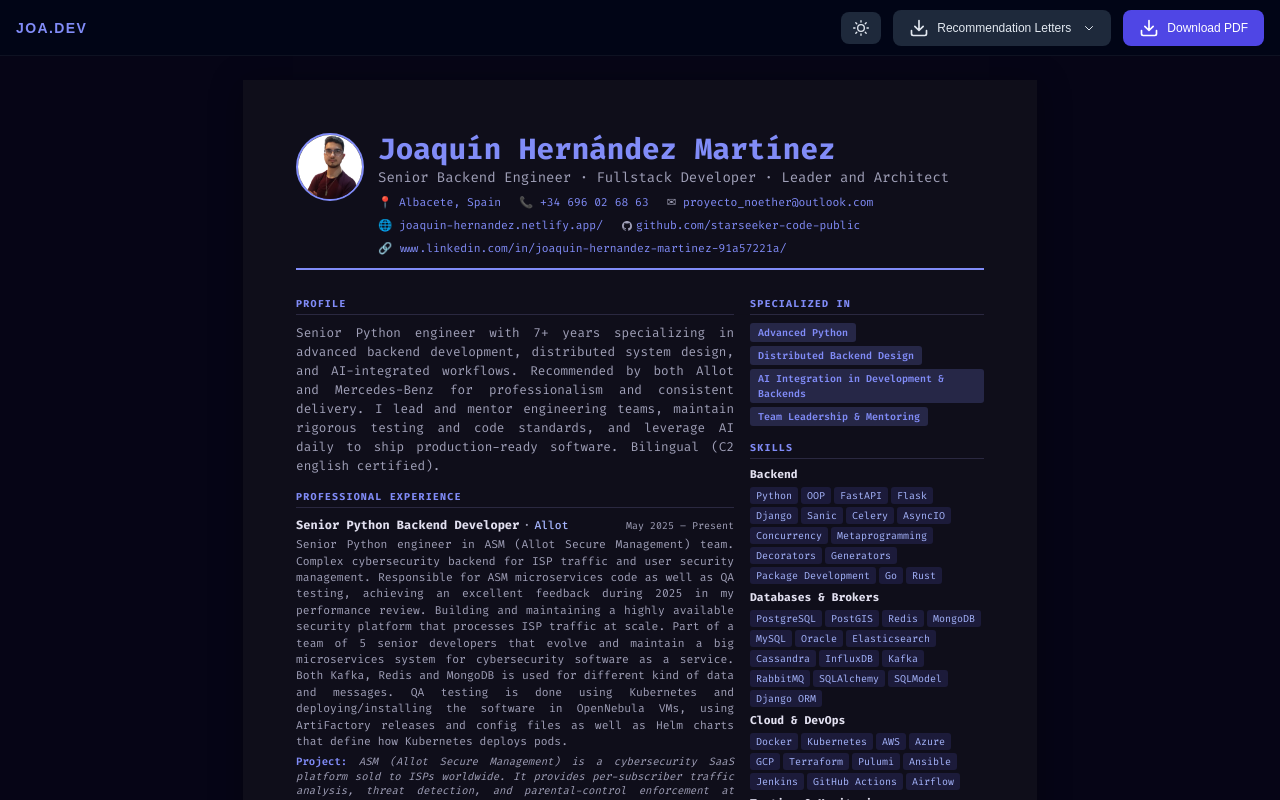
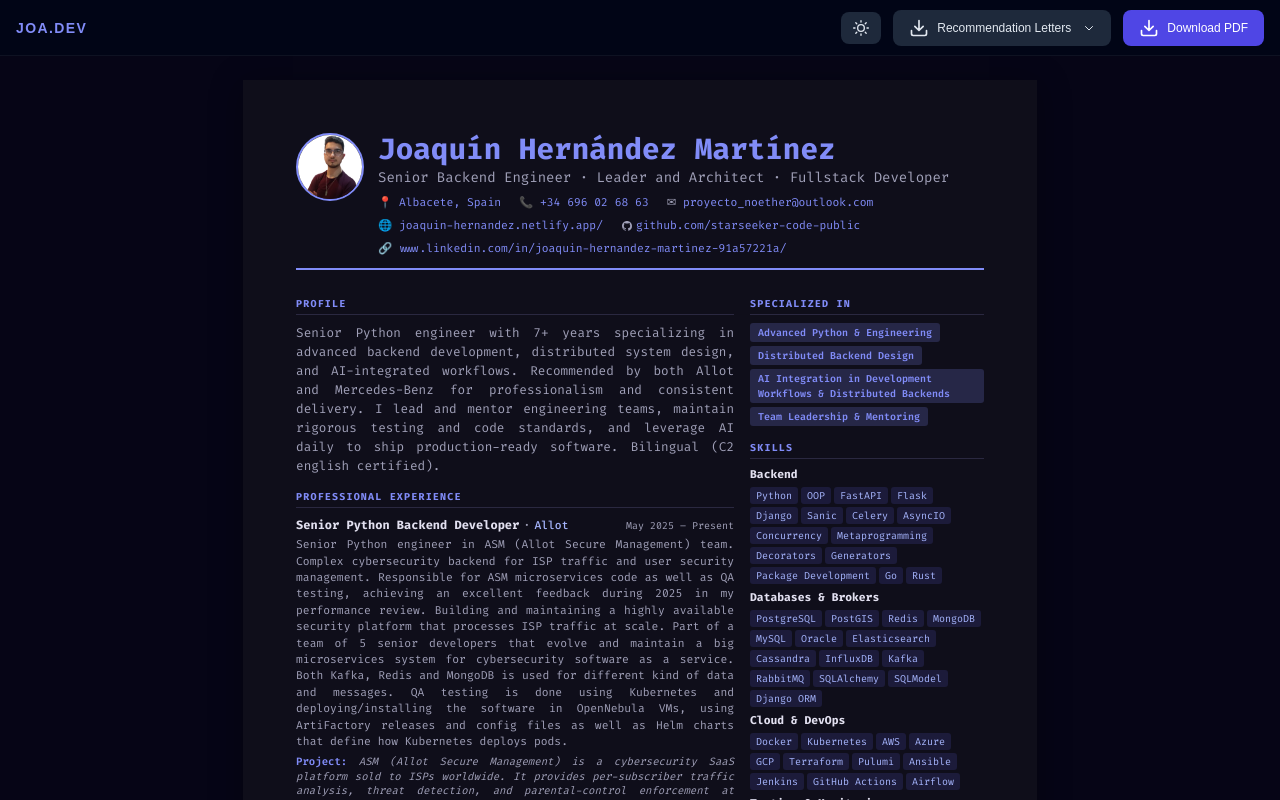
Before and after one commit to starseeker-code-public/portfolio-webpage, a React (Vite) app: page /cv in a window 1280 px wide. Shown: the top 800 px of the page. Built offline with nearby package versions, Linux system fonts and the light colour scheme; a web font is replaced by a local one.

Commit message:
Updated sections and activated Blog and Contributions

```diff
--- a/src/data/index.ts
+++ b/src/data/index.ts
@@ -7,7 +7,7 @@ import type {
 export const SITE = {
   initials:  'JOA.DEV',
   name:      'Joaquín Hernández Martínez',
-  role:      ['Senior Backend Engineer', 'Fullstack Developer', 'Leader and Architect'],
+  role:      ['Senior Backend Engineer', 'Leader and Architect', 'Fullstack Developer'],
   tagline:   'Building reliable back-end services, APIs, and cloud infrastructure — almost 8 years turning complex requirements into production-ready systems. Now with AI expertise',
   email:     'proyecto_noether@outlook.com',
   photo:     '/photo.png',
@@ -35,9 +35,9 @@ export const BIO =
   'Senior Python engineer with 7+ years specializing in advanced backend development, distributed system design, and AI-integrated workflows. Recommended by both Allot and Mercedes-Benz for professionalism and consistent delivery. I lead and mentor engineering teams, maintain rigorous testing and code standards, and leverage AI daily to ship production-ready software. Bilingual (C2 english certified).'
 
 export const SPECIALIZATIONS = [
-  'Advanced Python',
+  'Advanced Python & Engineering',
   'Distributed Backend Design',
-  'AI Integration in Development & Backends',
+  'AI Integration in Development Workflows & Distributed Backends',
   'Team Leadership & Mentoring',
 ]
 
@@ -127,7 +127,7 @@ export const PROJECTS: Project[] = [
     title:  'Five a Day eVolution - Academy Management Software',
     desc:   'Full-stack academy software for payments, students and batteries included automation (emails, tasks, etc...). Built with Django, PostgreSQL database and Redis with Celery. Features Google Oauth authentication, several embedded apps (email automation, todo list and sync, excel processing and import/export, google automation, accountability and management), and containerized deployment as well as production deployment in Google Cloud Platform.',
     image:  'https://images.pexels.com/photos/10638075/pexels-photo-10638075.jpeg?auto=compress&cs=tinysrgb&w=1200',
-    github: '',
+    github: 'https://github.com/starseeker-code-public/five-a-day',
     projectUrl: 'https://fiveaday-web.onrender.com',
     tags:   ['Docker', 'Python', 'Django', 'PostgreSQL', 'Google Oauth', "Redis", 'Celery', 'Django Rest Framework', 'Google Cloud Platform (GCP)', 'Admin', 'CI/CD', 'Pytest'],
     isInDevelopment: false,
--- a/src/pages/Home.tsx
+++ b/src/pages/Home.tsx
@@ -3,9 +3,9 @@ import Footer from '../components/layout/Footer'
 import { Stars, Divider } from '../components/ui'
 import {
   Hero, About, Experience, Projects,
-  // OpenSource,
+  OpenSource,
   Services,
-  // Blog,
+  Blog,
   Testimonials, Contact,
 } from '../sections'
 
@@ -22,11 +22,11 @@ export default function Home() {
       <Divider />
       <Projects />
       <Divider />
-      {/* <OpenSource /> */}
-      {/* <Divider /> */}
+      <OpenSource />
+      <Divider />
       <Testimonials />
-      {/* <Divider /> */}
-      {/* <Blog /> */}
+      <Divider />
+      <Blog />
       <Divider />
       <Services />
       <Divider />
--- a/src/sections/Blog.tsx
+++ b/src/sections/Blog.tsx
@@ -5,7 +5,7 @@ import { IcoExternal } from '../components/icons'
 export function Blog() {
   return (
     <Section id="blog">
-      <SectionHeading>Blog / Writing</SectionHeading>
+      <SectionHeading>Personal Blog</SectionHeading>
       <div className="space-y-4">
         {BLOG_POSTS.map((p, i) => (
           <a key={i} href={p.url} target="_blank" rel="noopener noreferrer"
```
